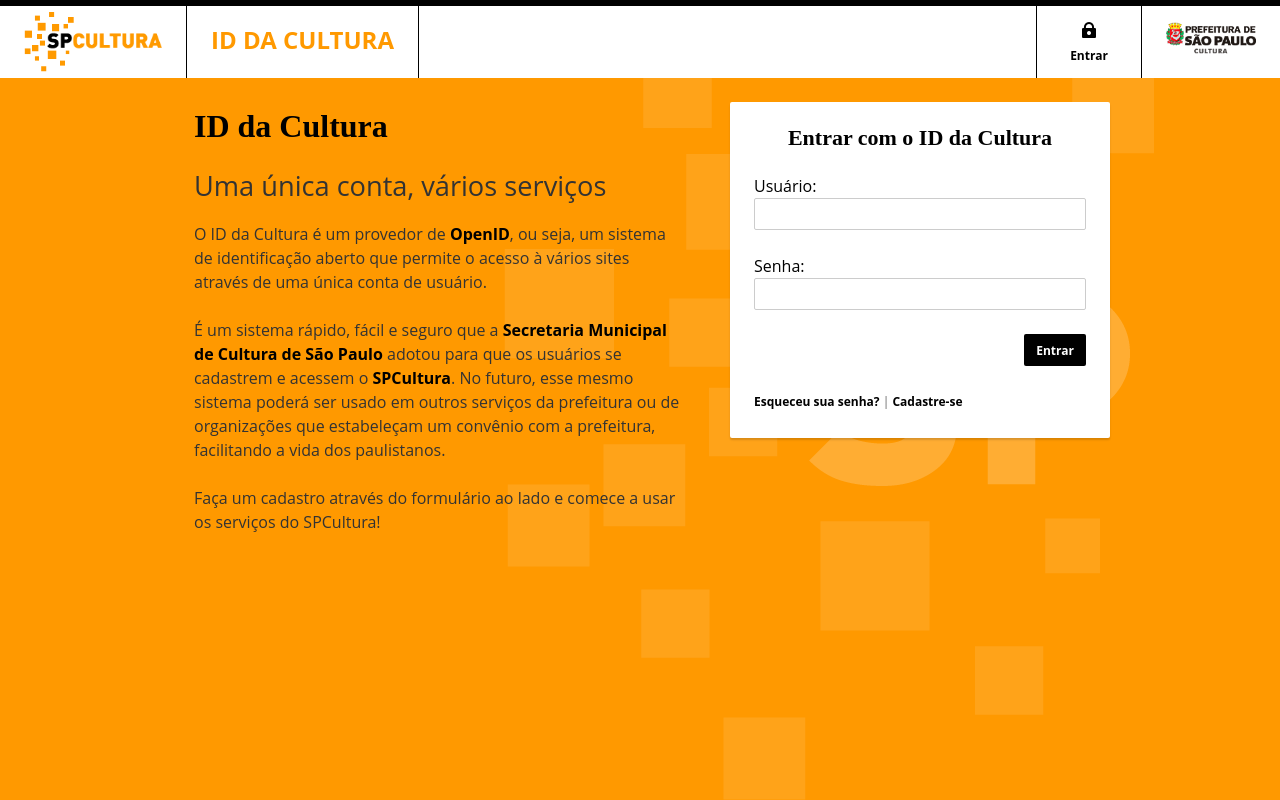
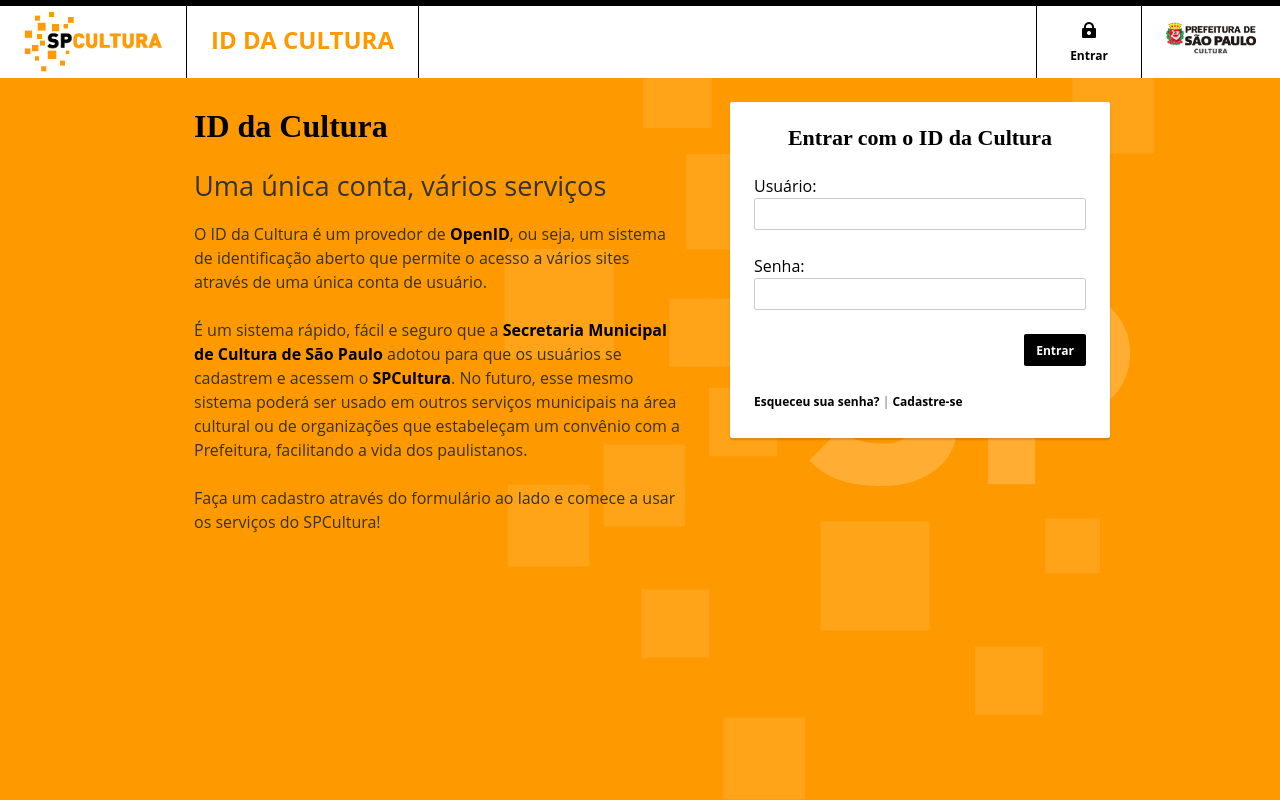
Before and after one commit to hacklabr/mapasculturais-openid, a Django app: template iddacultura/templates/registration/login.html in a window 1280 px wide. Run offline with Django 3.2, Linux system fonts and the light colour scheme; the template is opened without the code that fills it, so the values that code supplies are empty; parts of the project's set-up code (start-up, migrations or seed data) failed here and were passed over; some web fonts are replaced.

Commit message:
correcao no texto de abertura

```diff
--- a/iddacultura/templates/iddacultura/base.html
+++ b/iddacultura/templates/iddacultura/base.html
@@ -50,8 +50,8 @@
                         {% block content %}
                         <h2>ID da Cultura</h2>
                         <p class="big">Uma única conta, vários serviços</p>
-                        <p>O ID da Cultura é um provedor de <a href="http://openid.net/">OpenID</a>, ou seja, um sistema de identificação aberto que permite o acesso à vários sites através de uma única conta de usuário.</p>
-                        <p>É um sistema rápido, fácil e seguro que a <a href="http://www.prefeitura.sp.gov.br">Secretaria Municipal de Cultura de São Paulo</a> adotou para que os usuários se cadastrem e acessem o <a href="http://spcultura.prefeitura.sp.gov.br/">SPCultura</a>. No futuro, esse mesmo sistema poderá ser usado em outros serviços da prefeitura ou de organizações que estabeleçam um convênio com a prefeitura, facilitando a vida dos paulistanos.</p>
+                        <p>O ID da Cultura é um provedor de <a href="http://openid.net/">OpenID</a>, ou seja, um sistema de identificação aberto que permite o acesso a vários sites através de uma única conta de usuário.</p>
+                        <p>É um sistema rápido, fácil e seguro que a <a href="http://www.prefeitura.sp.gov.br">Secretaria Municipal de Cultura de São Paulo</a> adotou para que os usuários se cadastrem e acessem o <a href="http://spcultura.prefeitura.sp.gov.br/">SPCultura</a>. No futuro, esse mesmo sistema poderá ser usado em outros serviços municipais na área cultural ou de organizações que estabeleçam um convênio com a Prefeitura, facilitando a vida dos paulistanos.</p>
                         <p>Faça um cadastro através do formulário ao lado e comece a usar os serviços do SPCultura!</p>
                         {% endblock %}
                     </section>
```
